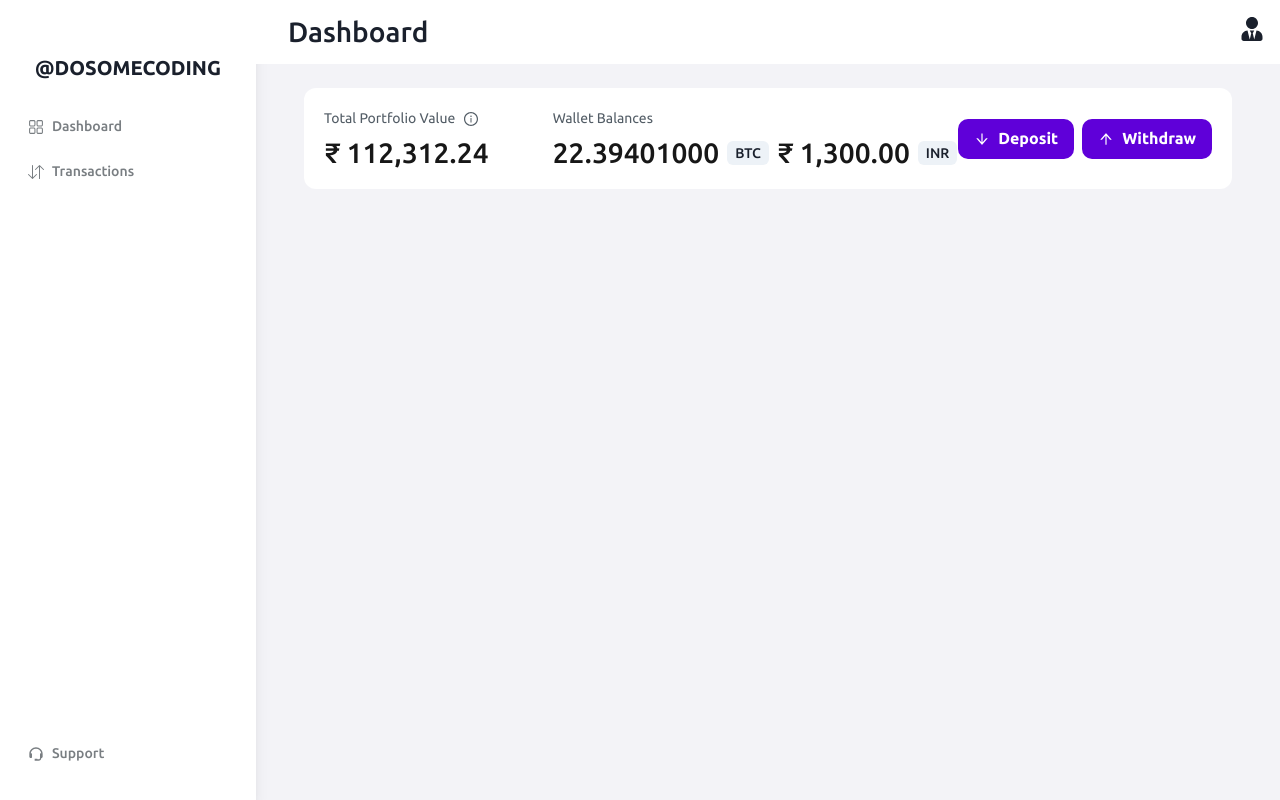
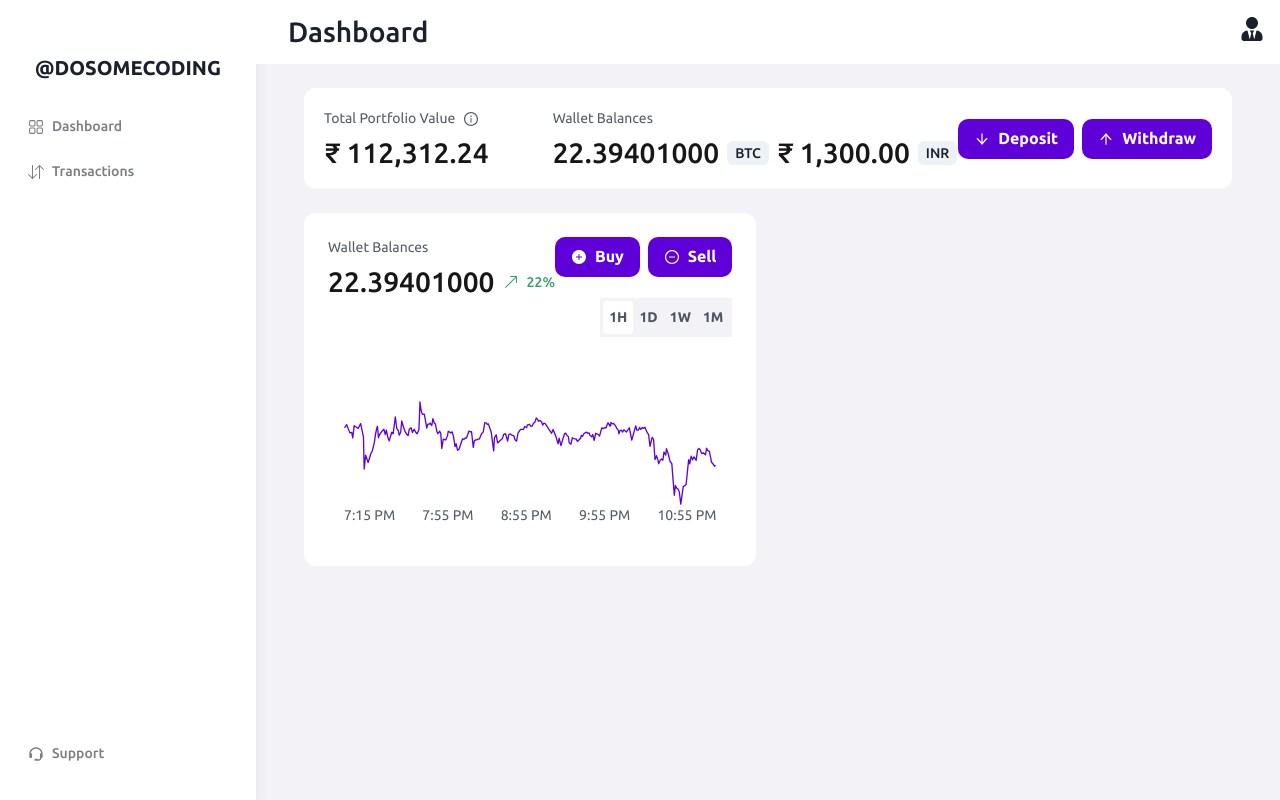
Before and after one commit to tejasvi8686/React_Crypto_Dashboard, a React (Vite) app: page / in a window 1280 px wide. Built offline with nearby package versions, Linux system fonts and the light colour scheme.

Commit message:
added priceSection

```diff
--- /dev/null
+++ b/src/chakra/CustomCard.jsx
@@ -0,0 +1,10 @@
+import { chakra } from "@chakra-ui/react";
+
+export const CustomCard = chakra("div",{
+    baseStyle:{
+        bg:"white",
+        borderRadius:"xl",
+        p:"6"
+    },
+
+});
--- a/src/pages/Dashboard/Dashboard.jsx
+++ b/src/pages/Dashboard/Dashboard.jsx
@@ -1,10 +1,26 @@
+import { Grid, GridItem } from "@chakra-ui/react";
 import DashboardLayout from "../../components/DashboardLayout";
 import PortfolioSection from "./components/PortfolioSection";
+import PriceSection from "./components/PriceSection";
 
 const Dashboard = ({}) => {
   return (
     <DashboardLayout title="Dashboard">
-     <PortfolioSection/>
+      <Grid
+        gridTemplateColumns={{
+          base: "repeat(1, 1fr)",
+          xl: "repeat(2,1fr)",
+        }}
+        gap="6"
+      >
+        <GridItem
+        colSpan={2}>
+          <PortfolioSection />
+        </GridItem>
+        <GridItem colSpan={1}>
+          <PriceSection />
+        </GridItem>
+      </Grid>
     </DashboardLayout>
   );
 };
--- /dev/null
+++ b/src/pages/Dashboard/components/PriceSection.jsx
@@ -0,0 +1,94 @@
+import {
+    Button,
+    Flex,
+    HStack,
+    Icon,
+    Image,
+    Stack,
+    Tab,
+    TabList,
+    TabPanel,
+    TabPanels,
+    Tabs,
+    Text,
+  } from "@chakra-ui/react";
+  import { CustomCard } from "../../../chakra/CustomCard";
+  import { BsArrowUpRight } from "react-icons/bs";
+  import { AiFillPlusCircle, AiOutlineMinusCircle } from "react-icons/ai";
+
+  const PriceSection = () => {
+    const timestamps = ["7:15 PM", "7:55 PM", "8:55 PM", "9:55 PM", "10:55 PM"];
+
+    return (
+      <CustomCard>
+        <Flex justify="space-between" align="start">
+          <Stack>
+            <HStack color="black.80">
+              <Text fontSize="sm">Wallet Balances</Text>
+            </HStack>
+            <HStack
+              spacing={2}
+              align={{
+                base: "flex-start",
+                sm: "center",
+              }}
+              flexDir={{
+                base: "column",
+                sm: "row",
+              }}
+            >
+              <HStack>
+                <Text textStyle="h2" fontWeight="medium">
+                  22.39401000
+                </Text>{" "}
+                <HStack fontWeight="medium" color="green.500">
+                  <Icon as={BsArrowUpRight} />
+                  <Text fontSize="sm" fontWeight="medium">
+                    22%
+                  </Text>
+                </HStack>{" "}
+              </HStack>
+            </HStack>
+          </Stack>
+          <HStack>
+            <Button leftIcon={<Icon as={AiFillPlusCircle} />}>Buy</Button>
+            <Button leftIcon={<Icon as={AiOutlineMinusCircle} />}>Sell</Button>
+          </HStack>
+        </Flex>
+        <Tabs variant="soft-rounded">
+          <Flex justify="end">
+            <TabList bg="black.5" p="3px">
+              {["1H", "1D", "1W", "1M"].map((tab) => (
+                <Tab
+                  _selected={{ bg: "white" }}
+                  key={tab}
+                  fontSize="sm"
+                  p="6px"
+                  borderRadius="4"
+                >
+                  {tab}
+                </Tab>
+              ))}
+            </TabList>
+          </Flex>
+          <TabPanels>
+            <TabPanel>
+              <Image w="100%" src="/graph.svg" mt="3rem" />
+              <HStack justify="space-between">
+                {timestamps.map((timestamp) => (
+                  <Text key={timestamp} fontSize="sm" color="black.80">
+                    {timestamp}
+                  </Text>
+                ))}
+              </HStack>
+            </TabPanel>
+            <TabPanel>
+              <p>two!</p>
+            </TabPanel>
+          </TabPanels>
+        </Tabs>
+      </CustomCard>
+    );
+  };
+
+  export default PriceSection;
```
Also changed, not shown: src/pages/Dashboard/components/PortfolioSection.jsx (+4 -4 lines), public/graph.svg (added), src/theme/index.js (line endings or trailing spaces).
